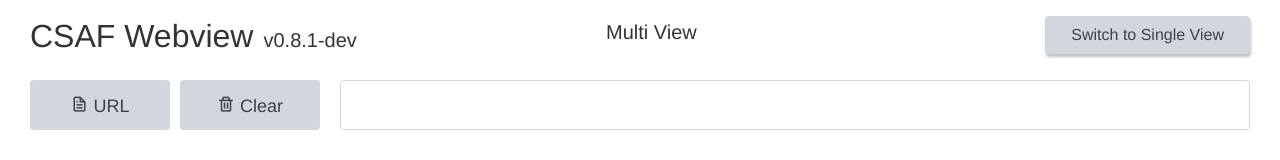
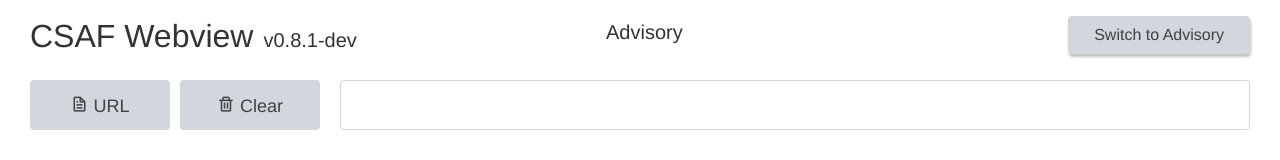
Before and after one commit to csaf-poc/csaf_webview, a SvelteKit app: page /feed in a window 1280 px wide. Shown: the top 160 px of the page. Built offline with nearby package versions, Linux system fonts and the light colour scheme.

Commit message:
fix: Wording of buttons

```diff
--- a/src/lib/feedview/feed/Overview.svelte
+++ b/src/lib/feedview/feed/Overview.svelte
@@ -20,6 +20,9 @@
   <Collapsible header="General information" level="2" open={$appStore.ui.isFeedGeneralSectionOpen}>
     <GeneralInformation />
   </Collapsible>
+  <Collapsible header="Distributions" level="2" open={$appStore.ui.isFeedDistributionOpen}>
+    <Distributions />
+  </Collapsible>
   <Collapsible
     header="Public OpenPGP keys"
     level="2"
@@ -29,7 +32,4 @@
       <KeyValue keys={["fingerprint", "url"]} values={[key.fingerprint, key.url]} />
     {/each}
   </Collapsible>
-  <Collapsible header="Distributions" level="2" open={$appStore.ui.isFeedDistributionOpen}>
-    <Distributions />
-  </Collapsible>
 {/if}
--- a/src/routes/+layout.svelte
+++ b/src/routes/+layout.svelte
@@ -10,6 +10,13 @@
     FEED: "Switch to single view"
   };
   let switchToRoute = "";
+  let headerText = "Advisory";
+  $: if (mode === MODE.SINGLE) {
+    headerText = "Advisory";
+  } else {
+    if ($appStore.currentFeed) headerText = "ROLIE";
+    if ($appStore.providerMetadata) headerText = "Provider Metadata";
+  }
   $: mode = $appStore.ui.appMode;
   $: {
     if (mode === MODE.SINGLE) {
@@ -60,13 +67,13 @@
       <h1 role="heading">CSAF Webview</h1>
       <h4>v{version}</h4>
     </div>
-    <div><h4>{mode === MODE.SINGLE ? "Single View" : "Multi View"}</h4></div>
+    <div><h4>{headerText}</h4></div>
     <div class="switchbtn">
       <a
-        title={mode !== MODE.SINGLE ? "Switch to Single View" : "Switch to Multi View"}
+        title={mode !== MODE.SINGLE ? "Switch to Advisory" : "Switch to Overview"}
         href={switchToRoute}
         class="switchbutton button"
-        >{mode !== MODE.SINGLE ? "Switch to Single View" : "Switch to Multi View"}</a
+        >{mode !== MODE.SINGLE ? "Switch to Advisory" : "Switch to Overview"}</a
       >
     </div>
   </div>
```
Also changed, not shown: tests/standard_test.ts (+9 -9 lines).
